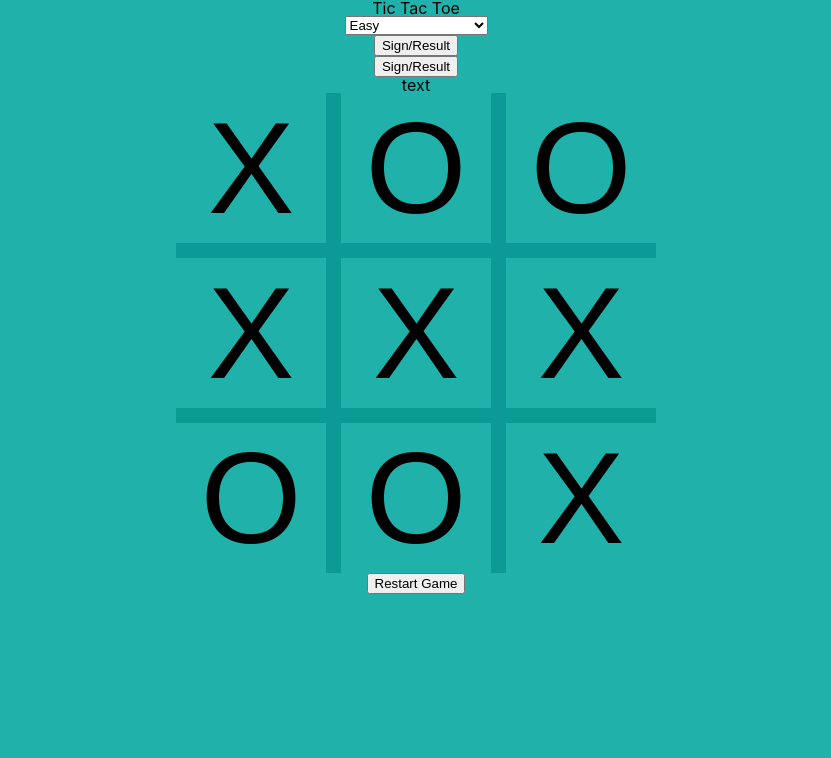
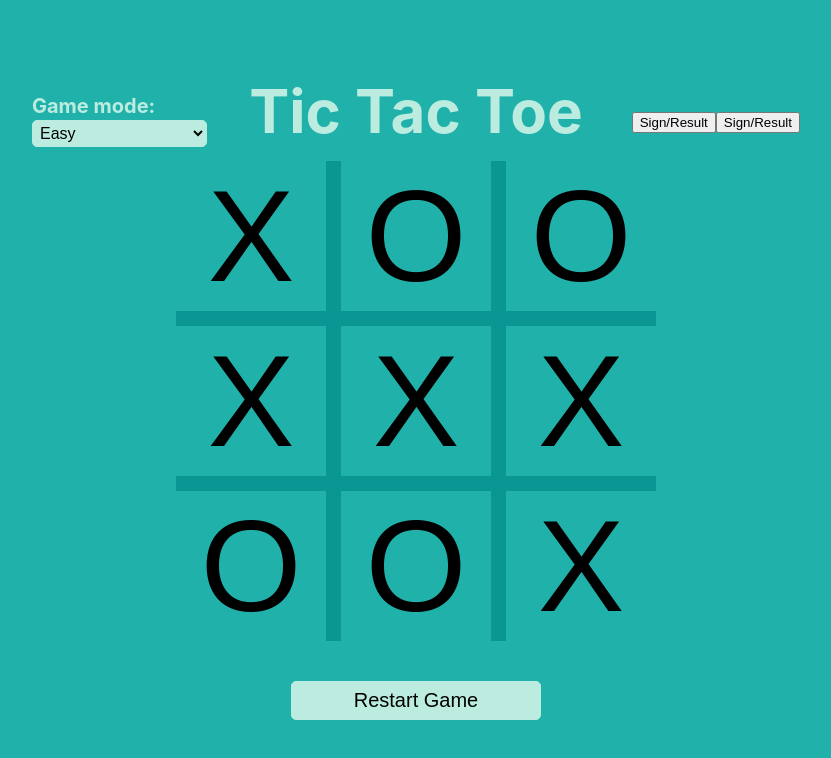
Before and after one commit to StanimirKosev/odin-tic-tac-toe, a plain HTML site: page index.html in a window 1280 px wide. Shown: the whole page, without its empty margins (224-1055 px from the left). Drawn offline with Linux system fonts and the light colour scheme.

Commit message:
css done

```diff
--- a/index.html
+++ b/index.html
@@ -11,17 +11,20 @@
     <script src="script.js" defer></script>
     <div class="title">Tic Tac Toe</div>
     <form action="" method="post">
+        <p class="diffTxt">Game mode:</p>
         <select id="difficulty">
             <option value="easy">Easy</option>
             <option value="medium">Medium</option>
             <option value="impossible">Impossible</option>
-            <option value="frind">Play against a friend</option>
+            <option value="friend">Play against a friend</option>
         </select>
     </form>
-    <button>Sign/Result</button>
-    <button>Sign/Result</button>
-    <p>text</p>
+    <div class="txtAboveTable">
+        <button>Sign/Result</button>
+        <button>Sign/Result</button>
+    </div>
+    <p></p>
     <div class="table"></div>
-    <button>Restart Game</button>
+    <button class="restart">Restart Game</button>
 </body>
 </html>
--- a/script.js
+++ b/script.js
@@ -13,6 +13,7 @@ let gameBoard = (() => { /** Module Pattern */
             let table = document.querySelector('.table');
             let el = document.createElement('button');
             table.appendChild(el).className = 'el';
+            el.setAttribute['data-el-index',i];
             el.innerText = _board[i];
         }
     }
@@ -22,20 +23,34 @@ let gameBoard = (() => { /** Module Pattern */
     }
 
 })();
-
 gameBoard.gameTable();
 
 
+let players = (name,symbol) => { /** Factory function */
+    return {name,symbol};
+};
+let player1 = players('player1','X');
+let player2 = players('player2','O');
 
 
 let displayController = (() => {
     'use strict';
 
+    document.addEventListener('click', (event) => {
+        plays(event);
+    })
+
+    function plays(event){
+        const index = event.target.getAttribute('data-el-index');
+        const el = document.querySelectorAll('[data-el-index]')[index];
+
+        if (players.name === 'player1'){
+            el.innerText = player1.symbol;
+        }
+        else if (players.name === 'player2'){
+            el.innerText = player2.symbol;
+        }
+    }
+
 })();
-
-let players = (name,symbol) => { /** Factory function */
-    return {name,symbol};
-
-};
-let player1 = players('player1','O');
-let player2 = players('player2','X');
+/** trq izkaram eventlistenera posle i kak da svurjesh inner txt...playerite purvo opravi*/
--- a/style.css
+++ b/style.css
@@ -55,7 +55,8 @@ body{
 	display: flex;
 	flex-direction: column;
 	align-items: center;
-	justify-items:center;
+	justify-content:center;
+	position: relative;
 }
 
 .table{
@@ -63,7 +64,7 @@ body{
 	grid-template-columns: repeat(3,150px);
 	grid-template-rows: repeat(3,150px);
 	gap: 15px;
-	background-color: rgb(0,139,139,0.6);
+	background-color: rgb(0,139,139,0.7);
 }
 
 .el{
@@ -74,3 +75,48 @@ body{
 	align-items: center;
 	justify-content: center;
 }
+
+.title{
+	font-size: 60px;
+	font-weight: bold;
+	color: #BCECE0;
+	margin-bottom: 20px;
+}
+
+#difficulty{
+	position: absolute;
+	left: 20%;
+	top:15%;
+	border: 1px solid #BCECE0;
+	border-radius: 5px;
+	width: 175px;
+	padding: 3px;
+	background-color: #BCECE0;
+	font-size: 16px;
+}
+
+.diffTxt{
+	position:absolute;
+	left: 20%;
+	top: 12%;
+	color: #BCECE0;
+	font-size: 20px;
+	font-weight: bold;
+}
+
+.txtAboveTable{
+	display: flex;
+	position: absolute;
+	right:20%;
+	top: 14%;
+}
+
+.restart{
+	margin-top: 40px;
+	border: 1px solid #BCECE0;
+	border-radius: 5px;
+	width: 250px;
+	padding: 7px;
+	background-color: #BCECE0;
+	font-size: 20px;
+}
```
